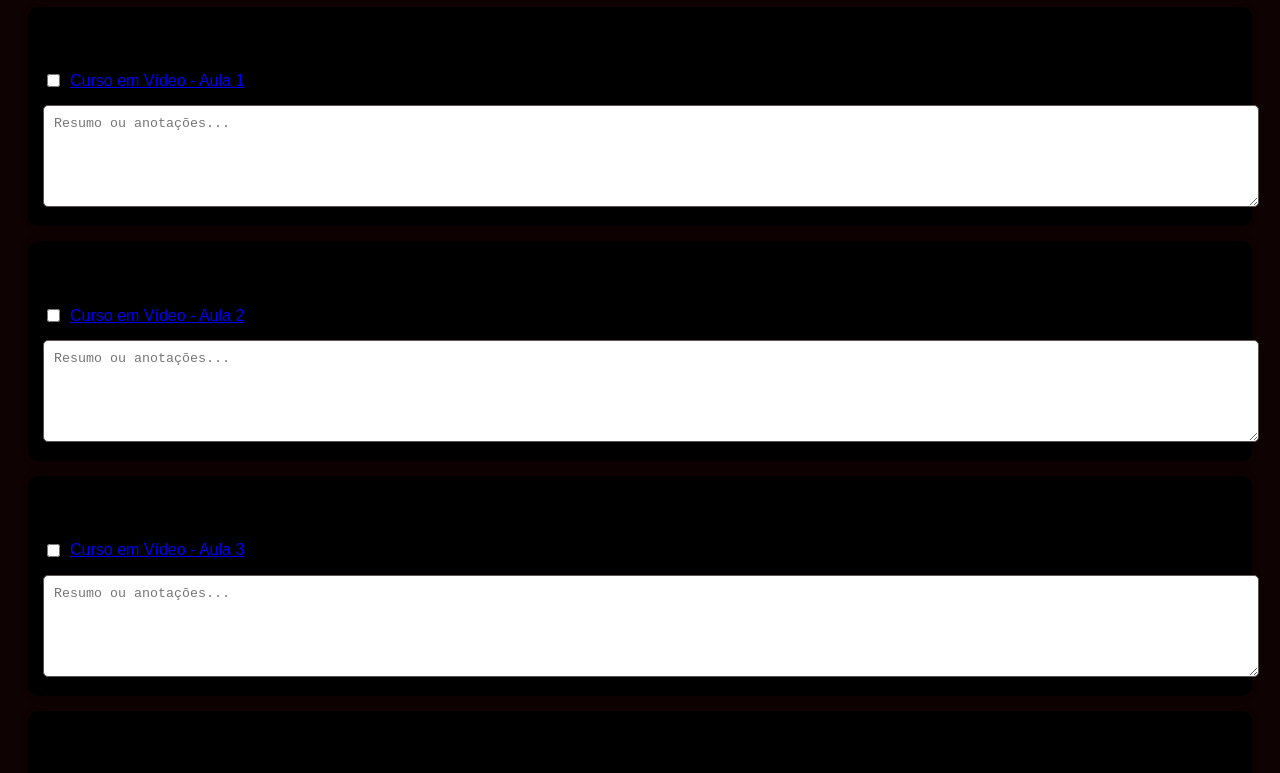
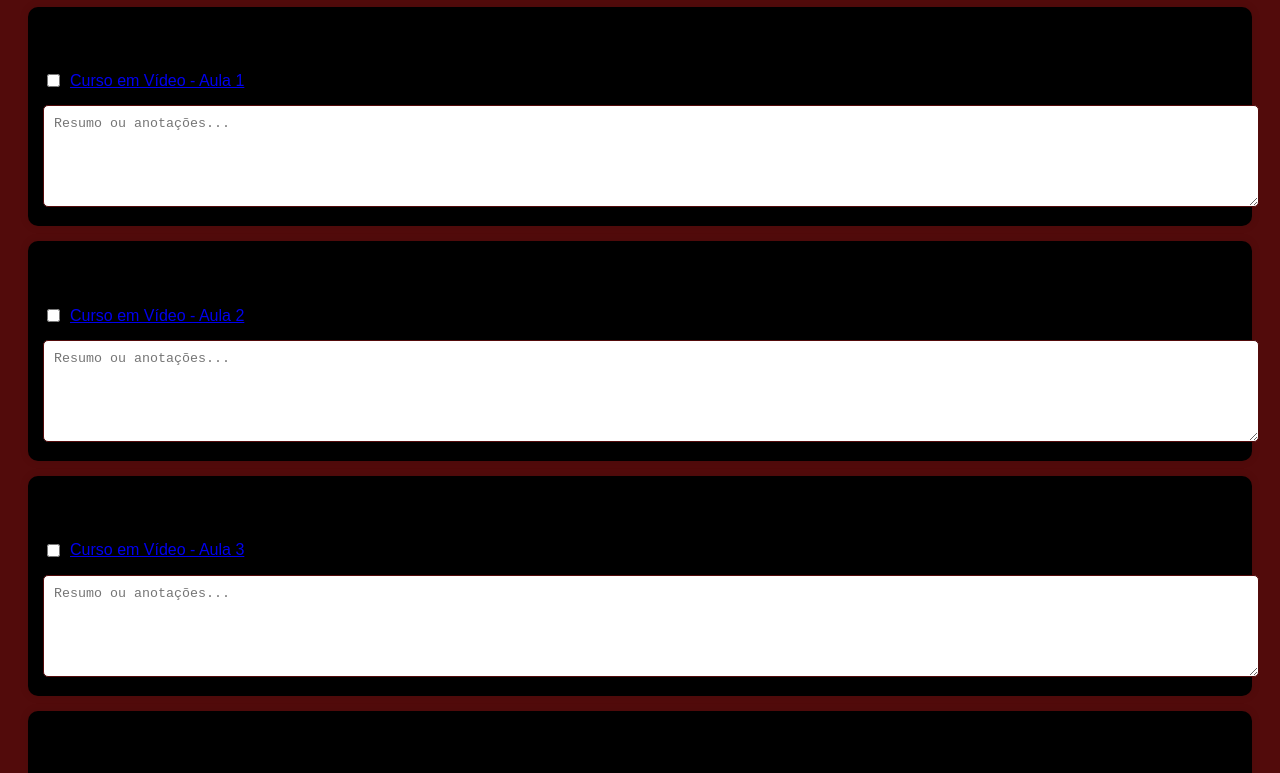
Before and after one commit to EssideemI/cronograma, a plain HTML site: page index.html in a window 1280 px wide. Shown: the part 101-874 px from the top of the page. Drawn offline with Linux system fonts and the light colour scheme.

Commit message:
Update index.html

```diff
--- a/index.html
+++ b/index.html
@@ -9,7 +9,7 @@
   <style>
     body {
       font-family: Arial, sans-serif;
-      background: #0f0202;
+      background: #520b0b;
       padding: 20px;
     }
     .dia {
@@ -37,7 +37,7 @@
       margin-top: 10px;
       padding: 10px;
       border-radius: 5px;
-      border: 1px solid #5e5353
+      border: 1px solid #520b0b
 ;
       resize: vertical;
     }
```
